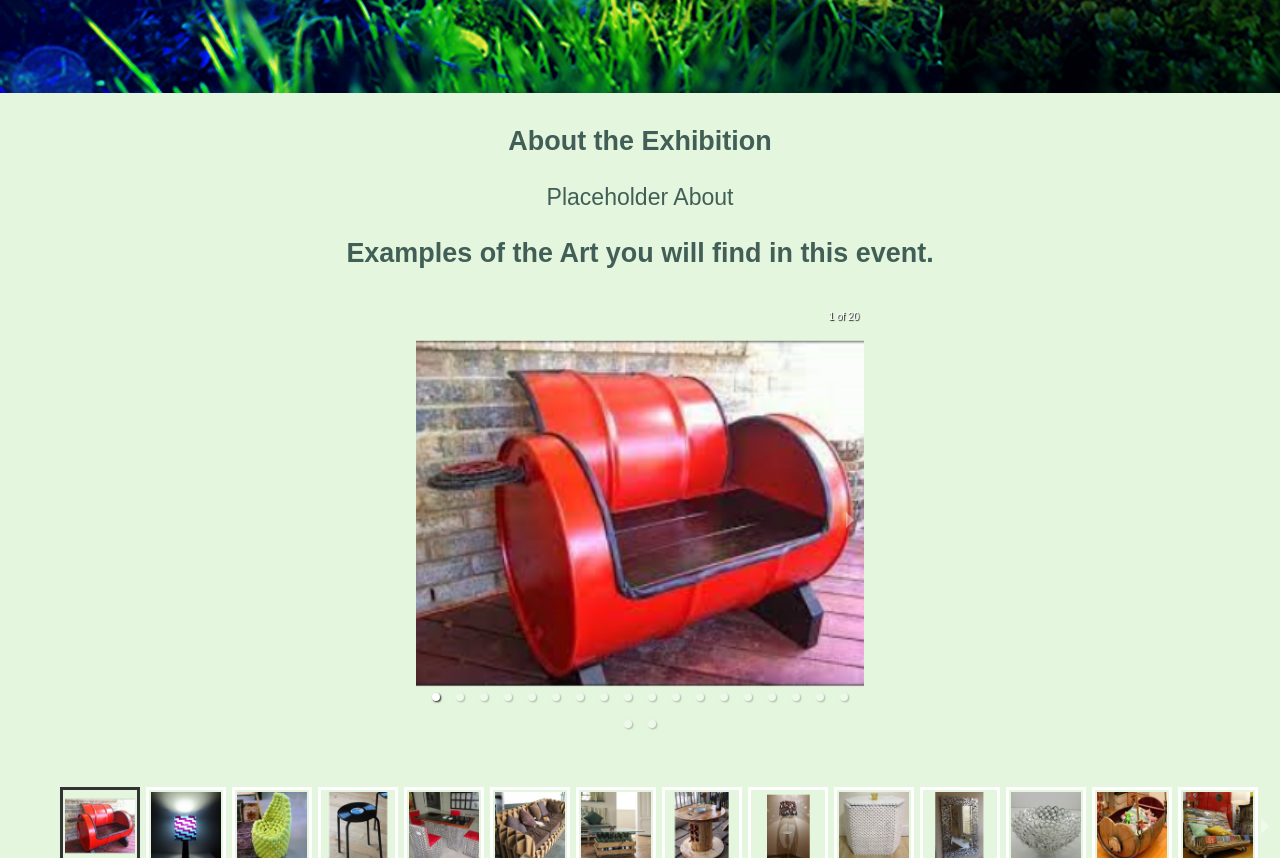
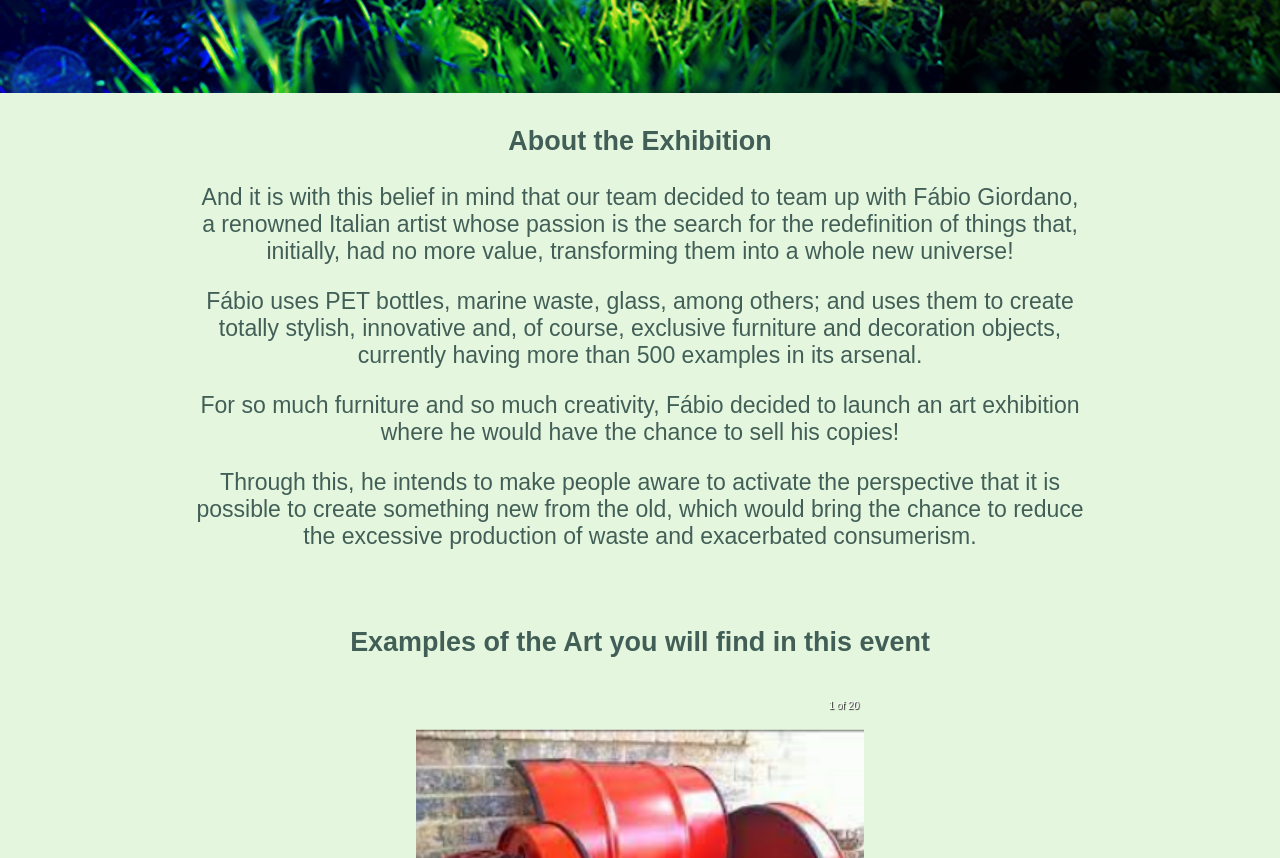
Before and after one commit to Fernot94/Leafie, a Next.js app: page / in a window 1280 px wide. Shown: the part 760-1618 px from the top of the page. Built offline with nearby package versions, Linux system fonts and the light colour scheme.

Commit message:
Added english text.

```diff
--- a/pages/about.jsx
+++ b/pages/about.jsx
@@ -5,7 +5,7 @@ export default function MenuSobre() {
   return (
     <div className={styles.mainAbout}>
       <h1>About Me</h1>
-      <img className="creatorsPic" src="/img/homem.png" />
+      <img className="creatorsPic" src="/img/homem.png" style={{width: "800px"}} />
       <ul>
         <li>My name is Fabio Giordano and I created my brand because I believe that we would all live better if everyone recycled what they don't use so that the world would be better for the next generations.  </li>
         <p></p>
--- a/pages/index.js
+++ b/pages/index.js
@@ -7,10 +7,22 @@ export default function Home() {
       <div className="homeTitle">
         <img src="/logo/logo.png" />
       </div>
-      <div className="homeExpo">
+      <div className={styles.homeExpo}>
         <h3>About the Exhibition</h3>
-        <p>Placeholder About</p>
+        <p>
+          And it is with this belief in mind that our team decided to team up with Fábio Giordano, a renowned Italian artist whose passion is the search for the redefinition of things that, initially, had no more value, transforming them into a whole new universe!
+        </p>
+        <p>
+          Fábio uses PET bottles, marine waste, glass, among others; and uses them to create totally stylish, innovative and, of course, exclusive furniture and decoration objects, currently having more than 500 examples in its arsenal.
+        </p>
+        <p>
+          For so much furniture and so much creativity, Fábio decided to launch an art exhibition where he would have the chance to sell his copies!
+        </p>
+        <p>
+          Through this, he intends to make people aware to activate the perspective that it is possible to create something new from the old, which would bring the chance to reduce the excessive production of waste and exacerbated consumerism.
+        </p>
       </div>
+      <br />
       <div className={styles.homeProducts}>
         <center>
           <ResponsiveCarousel />
--- a/pages/responsiveCarousel.jsx
+++ b/pages/responsiveCarousel.jsx
@@ -30,7 +30,7 @@ function ResponsiveCarousel() {
 
   return (
     <div>
-      <h3>Examples of the Art you will find in this event.</h3>
+      <h3>Examples of the Art you will find in this event</h3>
       <Carousel width={"35%"} styles={{alignSelf: "center", textAlign: "center", }} >
         {imagesList.map((el, index) => {
           return (
--- a/pages/simplycarousel.jsx
+++ b/pages/simplycarousel.jsx
@@ -28,7 +28,7 @@ function CarouselSimples() {
 
   return (
     <div>
-      <h3>Examples of the Art you will find in this event.</h3>
+      <h3>Examples of the Art you will find in this event</h3>
       <ReactSimplyCarousel
         activeSlideIndex={activeSlideIndex}
         onRequestChange={setActiveSlideIndex}
--- a/styles/Home.module.css
+++ b/styles/Home.module.css
@@ -477,7 +477,7 @@
 
 .mainAbout{
   margin: auto;
-  width: 50%;
+  width: 40%;
   padding: 10px;
 }
 
@@ -499,3 +499,8 @@
   justify-content: center;
 
 }
+
+.homeExpo {
+  margin: auto;
+  width: 70%;
+}
```
